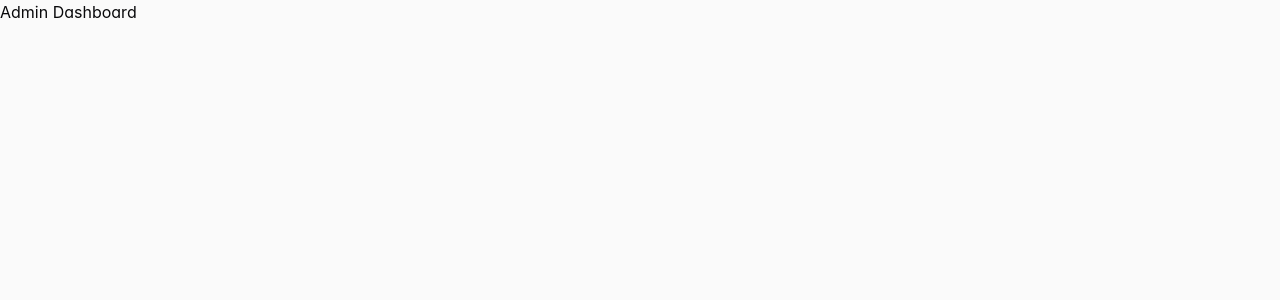
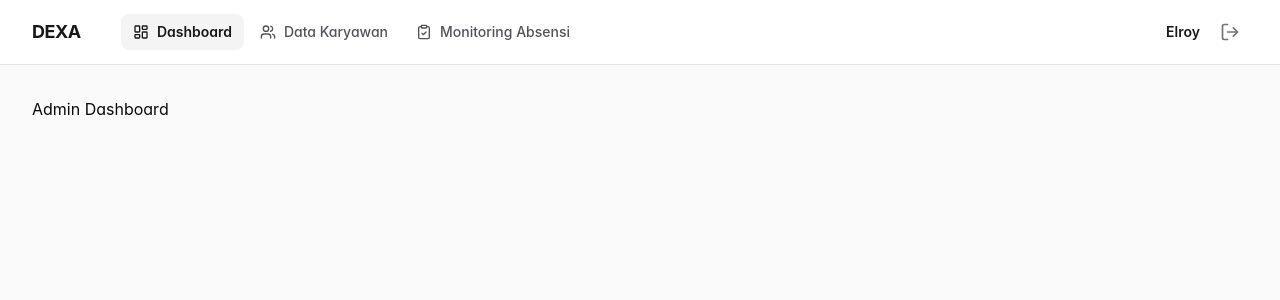
Before and after one commit to elroypedrokameo/attendance-system, a React (Vite) app in the folder frontend/: page /admin/dashboard in a window 1280 px wide. Shown: the top 300 px of the page. Built offline with nearby package versions, Linux system fonts and the light colour scheme.

Commit message:
feat: add layout screen for admin & employee

```diff
--- a/frontend/package.json
+++ b/frontend/package.json
@@ -13,6 +13,7 @@
     "@tanstack/react-query": "^5.106.1",
     "axios": "^1.21.0",
     "dayjs": "^1.11.23",
+    "lucide-react": "^1.70.0",
     "react": "^19.3.1",
     "react-dom": "^19.3.1",
     "react-hook-form": "^7.91.0",
--- a/frontend/src/App.tsx
+++ b/frontend/src/App.tsx
@@ -3,6 +3,8 @@ import { BrowserRouter, Routes, Route, Navigate } from "react-router-dom";
 import Login from "@/pages/Login";
 import EmployeeDashboard from "@/pages/employee/Dashboard";
 import AdminDashboard from "@/pages/admin/Dashboard";
+import { EmployeeLayout } from "@/layouts/EmployeeLayout";
+import { AdminLayout } from "@/layouts/AdminLayout";
 
 const queryClient = new QueryClient({
   defaultOptions: {
@@ -20,7 +22,7 @@ function App() {
         <Routes>
           <Route path="/login" element={<Login />} />
 
-          <Route path="/employee">
+          <Route path="/employee" element={<EmployeeLayout />}>
             <Route
               index
               element={<Navigate to="/employee/dashboard" replace />}
@@ -28,7 +30,7 @@ function App() {
             <Route path="dashboard" element={<EmployeeDashboard />} />
           </Route>
 
-          <Route path="/admin">
+          <Route path="/admin" element={<AdminLayout />}>
             <Route
               index
               element={<Navigate to="/admin/dashboard" replace />}
--- /dev/null
+++ b/frontend/src/layouts/AdminLayout.tsx
@@ -0,0 +1,98 @@
+import { Outlet, NavLink } from "react-router-dom";
+import { LayoutDashboard, Users, ClipboardCheck, LogOut } from "lucide-react";
+
+export const AdminLayout = () => {
+  const handleLogout = () => {
+    console.log("Logout...");
+  };
+
+  const navItems = [
+    {
+      to: "/admin/dashboard",
+      label: "Dashboard",
+      icon: <LayoutDashboard className="w-4 h-4" />,
+    },
+    {
+      to: "/admin/employees",
+      label: "Data Karyawan",
+      icon: <Users className="w-4 h-4" />,
+    },
+    {
+      to: "/admin/attendance",
+      label: "Monitoring Absensi",
+      icon: <ClipboardCheck className="w-4 h-4" />,
+    },
+  ];
+
+  return (
+    <div className="min-h-screen bg-zinc-50 flex flex-col">
+      <header className="bg-white border-b border-zinc-200 sticky top-0 z-40">
+        <div className="max-w-7xl mx-auto px-4 sm:px-6 lg:px-8 h-16 flex items-center justify-between">
+          <div className="flex items-center gap-4">
+            <div className="flex items-center gap-2">
+              <span className="font-bold text-lg text-zinc-900 tracking-tight">
+                DEXA
+              </span>
+            </div>
+
+            <nav className="hidden md:flex items-center gap-1 ml-6">
+              {navItems.map((item) => (
+                <NavLink
+                  key={item.to}
+                  to={item.to}
+                  className={({ isActive }) =>
+                    `flex items-center gap-2 px-3 py-2 rounded-lg text-sm font-medium transition-colors ${
+                      isActive
+                        ? "bg-zinc-100 text-zinc-900 font-semibold"
+                        : "text-zinc-600 hover:text-zinc-900 hover:bg-zinc-50"
+                    }`
+                  }
+                >
+                  {item.icon}
+                  {item.label}
+                </NavLink>
+              ))}
+            </nav>
+          </div>
+
+          <div className="flex items-center gap-3">
+            <div className="text-right hidden sm:block">
+              <p className="text-sm font-semibold text-zinc-900">Elroy</p>
+            </div>
+            <button
+              onClick={handleLogout}
+              className="p-2 text-zinc-500 hover:text-rose-600 rounded-lg hover:bg-rose-50 transition-colors cursor-pointer"
+              title="Keluar"
+            >
+              <LogOut className="w-5 h-5" />
+            </button>
+          </div>
+        </div>
+
+        <div className="md:hidden border-t border-zinc-100 px-4 py-2 flex justify-around bg-white">
+          {navItems.map((item) => (
+            <NavLink
+              key={item.to}
+              to={item.to}
+              title={item.label}
+              aria-label={item.label}
+              className={({ isActive }) =>
+                `flex items-center justify-center p-2.5 rounded-lg transition-colors [&>svg]:w-5 [&>svg]:h-5 ${
+                  isActive
+                    ? "bg-zinc-100 text-zinc-900 font-semibold"
+                    : "text-zinc-500 hover:text-zinc-900 hover:bg-zinc-50"
+                }`
+              }
+            >
+              {item.icon}
+            </NavLink>
+          ))}
+        </div>
+      </header>
+
+      <main className="flex-1 max-w-7xl w-full mx-auto px-4 sm:px-6 lg:px-8 py-8">
+        <Outlet />
+      </main>
+    </div>
+  );
+};
--- /dev/null
+++ b/frontend/src/layouts/EmployeeLayout.tsx
@@ -0,0 +1,104 @@
+import { Outlet, NavLink } from "react-router-dom";
+import { Home, Camera, Clock, User as UserIcon, LogOut } from "lucide-react";
+
+export const EmployeeLayout = () => {
+  const handleLogout = () => {
+    console.log("Logout...");
+  };
+
+  const navItems = [
+    {
+      to: "/employee/dashboard",
+      label: "Dashboard",
+      icon: <Home className="w-4 h-4" />,
+    },
+    {
+      to: "/employee/check-in",
+      label: "Absen",
+      icon: <Camera className="w-4 h-4" />,
+    },
+    {
+      to: "/employee/history",
+      label: "Riwayat Absensi",
+      icon: <Clock className="w-4 h-4" />,
+    },
+    {
+      to: "/employee/profile",
+      label: "Profil Saya",
+      icon: <UserIcon className="w-4 h-4" />,
+    },
+  ];
+
+  return (
+    <div className="min-h-screen bg-zinc-50 flex flex-col">
+      <header className="bg-white border-b border-zinc-200 sticky top-0 z-40">
+        <div className="max-w-6xl mx-auto px-4 sm:px-6 lg:px-8 h-16 flex items-center justify-between">
+          <div className="flex items-center gap-4">
+            <div className="flex items-center gap-2">
+              <span className="font-bold text-lg text-zinc-900 tracking-tight">
+                DEXA
+              </span>
+            </div>
+
+            <nav className="hidden md:flex items-center gap-1 ml-6">
+              {navItems.map((item) => (
+                <NavLink
+                  key={item.to}
+                  to={item.to}
+                  className={({ isActive }) =>
+                    `flex items-center gap-2 px-3 py-2 rounded-lg text-sm font-medium transition-colors ${
+                      isActive
+                        ? "bg-zinc-100 text-zinc-900 font-semibold"
+                        : "text-zinc-600 hover:text-zinc-900 hover:bg-zinc-50"
+                    }`
+                  }
+                >
+                  {item.icon}
+                  {item.label}
+                </NavLink>
+              ))}
+            </nav>
+          </div>
+
+          <div className="flex items-center gap-3">
+            <div className="text-right hidden sm:block">
+              <p className="text-sm font-semibold text-zinc-900">Elroy</p>
+              <p className="text-xs text-zinc-500">Software Engineer</p>
+            </div>
+            <button
+              onClick={handleLogout}
+              className="p-2 text-zinc-500 hover:text-rose-600 rounded-lg hover:bg-rose-50 transition-colors cursor-pointer"
+              title="Keluar"
+            >
+              <LogOut className="w-5 h-5" />
+            </button>
+          </div>
+        </div>
+
+        <div className="md:hidden border-t border-zinc-100 px-4 py-2 flex justify-around bg-white">
+          {navItems.map((item) => (
+            <NavLink
+              key={item.to}
+              to={item.to}
+              title={item.label}
+              aria-label={item.label}
+              className={({ isActive }) =>
+                `flex items-center justify-center p-2.5 rounded-lg transition-colors [&>svg]:w-5 [&>svg]:h-5 ${
+                  isActive
+                    ? "bg-zinc-100 text-zinc-900 font-semibold"
+                    : "text-zinc-500 hover:text-zinc-900 hover:bg-zinc-50"
+                }`
+              }
+            >
+              {item.icon}
+            </NavLink>
+          ))}
+        </div>
+      </header>
+
+      <main className="flex-1 max-w-6xl w-full mx-auto px-4 sm:px-6 lg:px-8 py-8">
+        <Outlet />
+      </main>
+    </div>
+  );
+};
```
Also changed, not shown: 1 other file (tests, documents, lock files or other folders).
